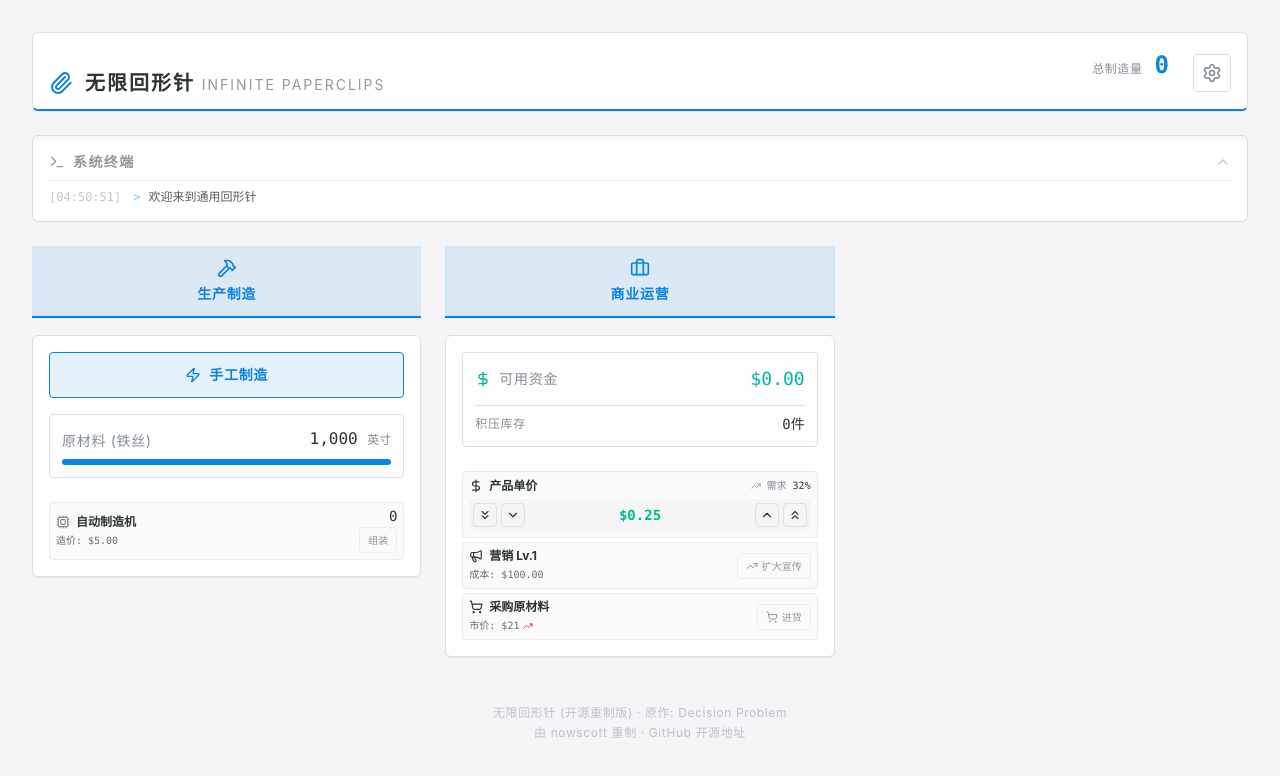
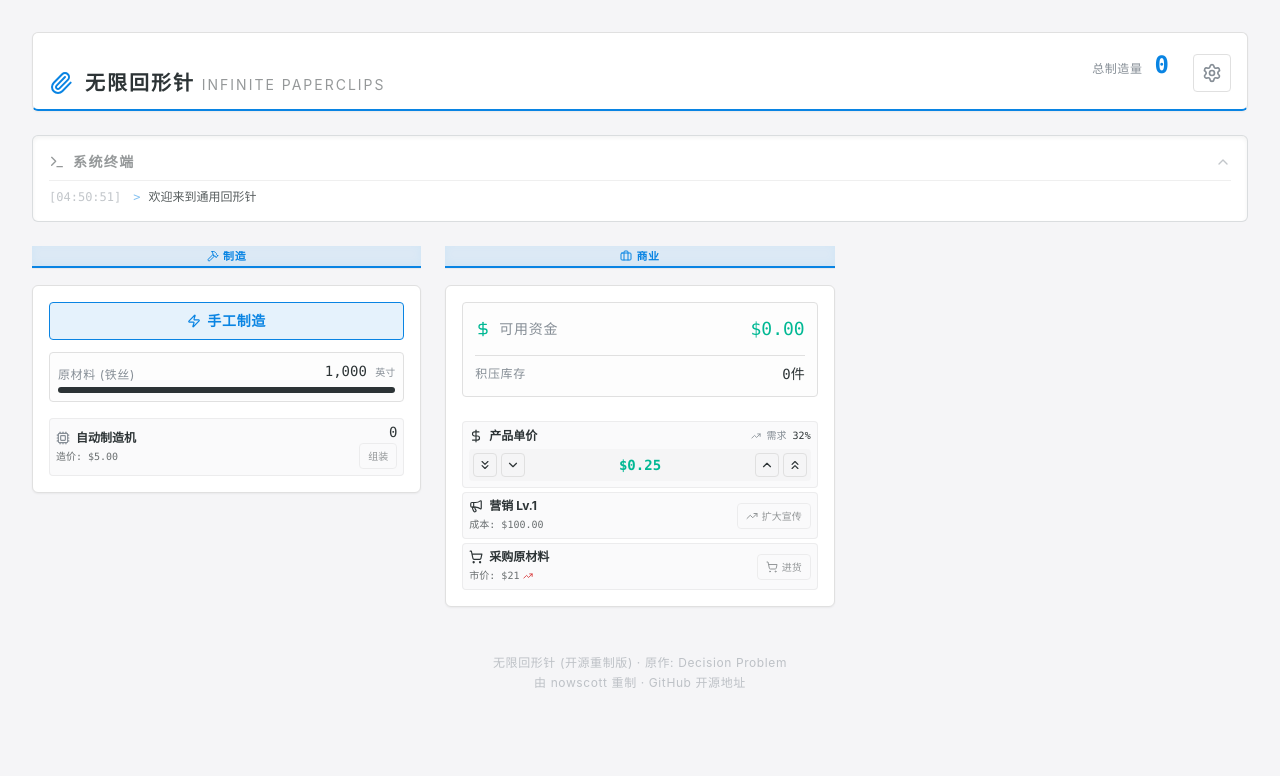
Before and after one commit to nowscott/PaperClips, a React (Vite) app: page / in a window 1280 px wide. Shown: the top 776 px of the page. Built offline with nearby package versions, Linux system fonts and the light colour scheme.

Commit message:
style(ui): 优化面板布局和标签样式以提升紧凑性
调整 TabbedPanelGroup 的标签样式，减少内边距和字体大小，改用行布局
缩短多个面板的标签文本以提高可读性
统一 Manufacturing 组件的间距和元素尺寸，使整体布局更紧凑

```diff
--- a/src/App.tsx
+++ b/src/App.tsx
@@ -46,13 +46,13 @@
             tabs={[
               {
                 id: 'manufacturing',
-                label: "生产制造",
+                label: "制造",
                 icon: 'Hammer',
                 content: <Manufacturing />
               },
               {
                 id: 'space_and_drones',
-                label: "物质与无人机",
+                label: "资源",
                 icon: 'Rocket',
                 content: <SpaceAndDrones />,
                 // 当至少有一个无人机相关科技解锁时才显示此 Tab
@@ -71,21 +71,21 @@
             tabs={[
               {
                 id: 'business',
-                label: "商业运营",
+                label: "商业",
                 icon: 'Briefcase',
                 content: <Business />,
                 condition: !hypnoDronesReleased
               },
               {
                 id: 'investments',
-                label: "金融投资",
+                label: "投资",
                 icon: 'LineChart',
                 content: <Investments />,
                 condition: investmentEngineUnlocked && !hypnoDronesReleased
               },
               {
                 id: 'strategic_modeling',
-                label: "战略建模",
+                label: "战略",
                 icon: 'BrainCircuit',
                 content: <StrategicModeling />,
                 condition: strategyEngineUnlocked
@@ -101,20 +101,20 @@
               tabs={[
                 {
                   id: 'computing',
-                  label: "计算资源",
+                  label: "计算",
                   icon: 'Terminal',
                   content: <Computing />
                 },
                 {
                   id: 'quantum_computing',
-                  label: "量子计算",
+                  label: "量子",
                   icon: 'Cpu',
                   content: <QuantumComputing />,
                   condition: qComputingUnlocked
                 },
                 {
                   id: 'projects',
-                  label: "科技与项目",
+                  label: "项目",
                   icon: 'FlaskConical',
                   content: <Projects />
                 }
--- a/src/components/Manufacturing.tsx
+++ b/src/components/Manufacturing.tsx
@@ -29,36 +29,36 @@
   const makePaperclipContinuous = useContinuousClick(makePaperclip, 50, 200);
 
   return (
-    <div className="panel flex flex-col gap-4">
-      <div className="flex flex-col gap-4">
+    <div className="panel flex flex-col gap-3">
+      <div className="flex flex-col gap-3">
         {/* 制造按钮 */}
         <button
-          className="btn-evolve btn-evolve-accent w-full py-3 flex items-center justify-center gap-2 select-none touch-none"
+          className="btn-evolve btn-evolve-accent w-full py-2 flex items-center justify-center gap-1.5 select-none touch-none text-sm"
           {...makePaperclipContinuous}
           disabled={wire <= 0}
         >
-          <Zap className="w-4 h-4" />
+          <Zap className="w-3.5 h-3.5" />
           <span className="font-bold tracking-wider">手工制造</span>
         </button>
 
         {/* 资源状态 */}
-        <div className="panel-inner">
-          <div className="flex justify-between items-end mb-2">
-            <span className="text-sm text-evolve-textDim tracking-wider">原材料 (铁丝)</span>
-            <span className="font-mono text-evolve-textMain">{formatNumber(wire)} <span className="text-xs text-evolve-textDim">英寸</span></span>
+        <div className="panel-inner p-2">
+          <div className="flex justify-between items-end mb-1">
+            <span className="text-xs text-evolve-textDim tracking-wider">原材料 (铁丝)</span>
+            <span className="font-mono text-sm text-evolve-textMain">{formatNumber(wire)} <span className="text-[10px] text-evolve-textDim">英寸</span></span>
           </div>
-          <div className="progress-bar-container">
+          <div className="h-1.5 bg-evolve-border rounded-full overflow-hidden flex">
             <div
-              className="progress-bar-fill"
+              className="h-full bg-evolve-textMain transition-all duration-300"
               style={{ width: `${wirePercent}%` }}
             />
           </div>
 
           {!hypnoDronesReleased && hasWireBuyer && (
-            <div className="flex items-center justify-between mt-3 animate-fade-in">
-              <span className="text-xs text-evolve-textDim tracking-wider">自动采购机</span>
+            <div className="flex items-center justify-between mt-2 animate-fade-in border-t border-evolve-border/50 pt-2">
+              <span className="text-[10px] text-evolve-textDim tracking-wider font-bold">自动采购机</span>
               <button
-                className={`text-xs px-2 py-1 rounded border uppercase tracking-wider transition-colors ${
+                className={`text-[10px] px-2 py-0.5 rounded border uppercase tracking-wider transition-colors ${
                   wireBuyerOn
                     ? 'border-evolve-success text-evolve-success bg-evolve-success/10'
                     : 'border-evolve-textDim text-evolve-textDim hover:border-evolve-textMain'
@@ -73,7 +73,7 @@
 
         {/* 自动制造机 (第一阶段显示) */}
         {!hypnoDronesReleased && (
-          <div className="flex justify-between items-center bg-evolve-bg/50 p-1.5 rounded border border-evolve-border/50 mt-2">
+          <div className="flex justify-between items-center bg-evolve-bg/50 p-1.5 rounded border border-evolve-border/50 mt-1">
             <div className="flex flex-col">
               <div className="flex items-center gap-1.5">
                 <Cpu className="w-3.5 h-3.5 text-evolve-textDim" />
--- a/src/components/TabbedPanelGroup.tsx
+++ b/src/components/TabbedPanelGroup.tsx
@@ -40,15 +40,15 @@
             <button
               key={tab.id}
               onClick={() => setActiveTabId(tab.id)}
-              className={`flex-1 min-w-0 px-2 py-3 text-sm font-bold tracking-wider transition-all duration-200 flex flex-col items-center justify-center gap-1.5
+              className={`flex-1 min-w-0 px-1 py-1 text-[11px] font-bold tracking-wider transition-all duration-200 flex flex-row items-center justify-center gap-1
                 ${
                   activeTabId === tab.id
                     ? 'text-evolve-accent border-b-2 border-evolve-accent bg-evolve-accent/10 shadow-[inset_0_-2px_10px_rgba(0,168,255,0.05)]'
                     : 'text-evolve-textDim hover:text-evolve-textMain hover:bg-evolve-border/20 border-b-2 border-transparent'
                 }`}
             >
-              {IconComponent && <IconComponent className={`w-5 h-5 ${activeTabId === tab.id ? 'animate-pulse-slow' : ''}`} />}
-              <span className="truncate w-full text-center">{tab.label}</span>
+              {IconComponent && <IconComponent className={`w-3 h-3 ${activeTabId === tab.id ? 'animate-pulse-slow' : ''}`} />}
+              <span className="truncate leading-none">{tab.label}</span>
             </button>
           );
         })}
```
